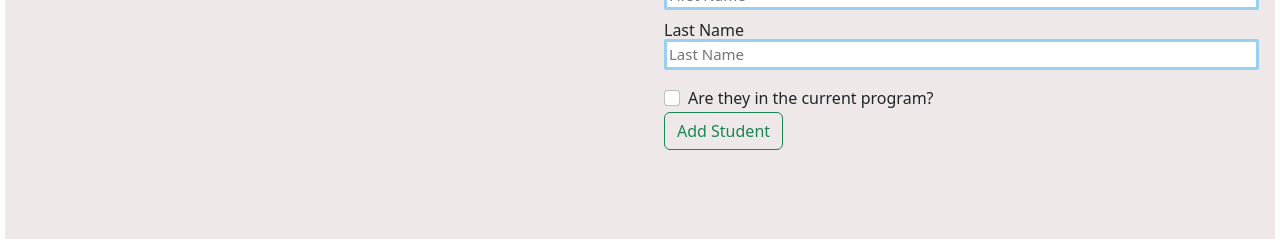
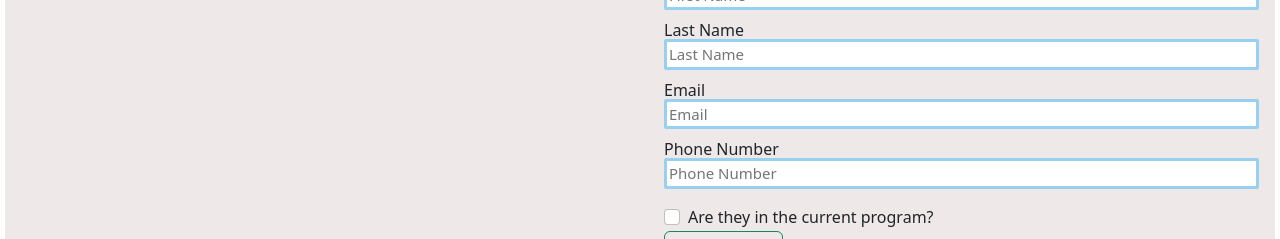
Before and after one commit to ggar46/contactlist, a React (Vite) app in the folder client/: page / in a window 1280 px wide. Shown: the part 176-415 px from the top of the page. Built offline with nearby package versions, Linux system fonts and the light colour scheme; no server answers.

Commit message:
Add fields to form

```diff
--- a/client/src/App.jsx
+++ b/client/src/App.jsx
@@ -1,7 +1,7 @@
 import './App.css'
 import 'bootstrap/dist/css/bootstrap.min.css';
 import MyNavBar from './components/Navbar'
-import ListStudents from './components/ListStudents'
+import ListContacts from './components/ListContacts'
 
 
 function App() {
@@ -9,7 +9,7 @@ function App() {
   return (
     <div className="App">
       <MyNavBar />
-      <ListStudents />
+      <ListContacts />
 
     </div>
   )
--- a/client/src/components/Student.jsx
+++ b/client/src/components/Contact.jsx
@@ -3,7 +3,7 @@ import Card from 'react-bootstrap/Card';
 import Button from 'react-bootstrap/Button';
 import * as ioicons from 'react-icons/io5'
 
-const Student = ({student, toUpdate, toDelete}) => {
+const Contact = ({student, toUpdate, toDelete}) => {
 
     const onUpdate = (toUpdateStudent) => {
         toUpdate(toUpdateStudent)
@@ -25,4 +25,4 @@ const Student = ({student, toUpdate, toDelete}) => {
 
 }
 
-export default Student;
+export default Contact;
--- a/client/src/components/Form.jsx
+++ b/client/src/components/Form.jsx
@@ -7,7 +7,9 @@ const MyForm = ({ onSaveStudent, editingStudent, onUpdateStudent }) => {
     const [student, setStudent] = useState(editingStudent || {
         firstname: "",
         lastname: "",
-        is_current: false
+        is_current: false,
+        email: "",
+        phoneNumber: "",
     });
 
     //create functions that handle the event of the user typing into the form
@@ -28,9 +30,23 @@ const MyForm = ({ onSaveStudent, editingStudent, onUpdateStudent }) => {
         setStudent((student) => ({ ...student, is_current }));
     };
 
+
+    const handleEmail  = (event)  => {
+        const email = event.target.value;
+        setStudent((student)  => ({...student, email}));
+    }
+
+    const handlePhone  = (event)  => {
+        const phoneNumber = event.target.value;
+        setStudent((student)  => ({...student, phoneNumber}));
+    }
+
     const clearForm = () => {
         setStudent({ firstname: "", lastname: "", is_current: false })
     }
+
+
+
 
     //A function to handle the post request
     const postStudent = (newStudent) => {
@@ -92,6 +108,8 @@ const MyForm = ({ onSaveStudent, editingStudent, onUpdateStudent }) => {
                     onChange={handleNameChange}
                 />
             </Form.Group>
+
+
             <Form.Group>
                 <Form.Label>Last Name</Form.Label>
                 <input
@@ -103,6 +121,36 @@ const MyForm = ({ onSaveStudent, editingStudent, onUpdateStudent }) => {
                     onChange={handleLastnameChange}
                 />
             </Form.Group>
+
+
+            <Form.Group>
+                <Form.Label>Email</Form.Label>
+                <input
+                    type="text"
+                    id="add-email"
+                    placeholder="Email"
+                    required
+                    value={student.email}
+                    onChange={handleEmail}
+                />
+            </Form.Group>
+
+
+
+            <Form.Group>
+                <Form.Label>Phone Number</Form.Label>
+                <input
+                    type="text"
+                    id="add-phone-number"
+                    placeholder="Phone Number"
+                    required
+                    value={student.phoneNumber}
+                    onChange={handlePhone}
+                />
+            </Form.Group>
+
+
+
             <Form.Check
                 type={'checkbox'}
                 id={`isCurrent`}
--- a/client/src/components/ListStudents.jsx
+++ b/client/src/components/ListContacts.jsx
@@ -1,9 +1,9 @@
 import React, { useState, useEffect } from 'react'
 import * as ioicons from 'react-icons/io5'
 import MyForm from './Form';
-import Student from './Student';
+import Contact from './Contact';
 
-const ListStudents = () => {
+const ListContacts = () => {
 
     // this is my original state with an array of students
     const [students, setStudents] = useState([]);
@@ -65,7 +65,7 @@ const ListStudents = () => {
             <h2>Techtonica Participants </h2>
             <ul>
                 {students.map((student) => {
-                    return <li key={student.id}> <Student student={student} toDelete={onDelete} toUpdate={onUpdate} /></li>
+                    return <li key={student.id}> <Contact student={student} toDelete={onDelete} toUpdate={onUpdate} /></li>
                 })}
             </ul>
         </div>
@@ -75,4 +75,4 @@ const ListStudents = () => {
 }
 
 
-export default ListStudents
+export default ListContacts
```
